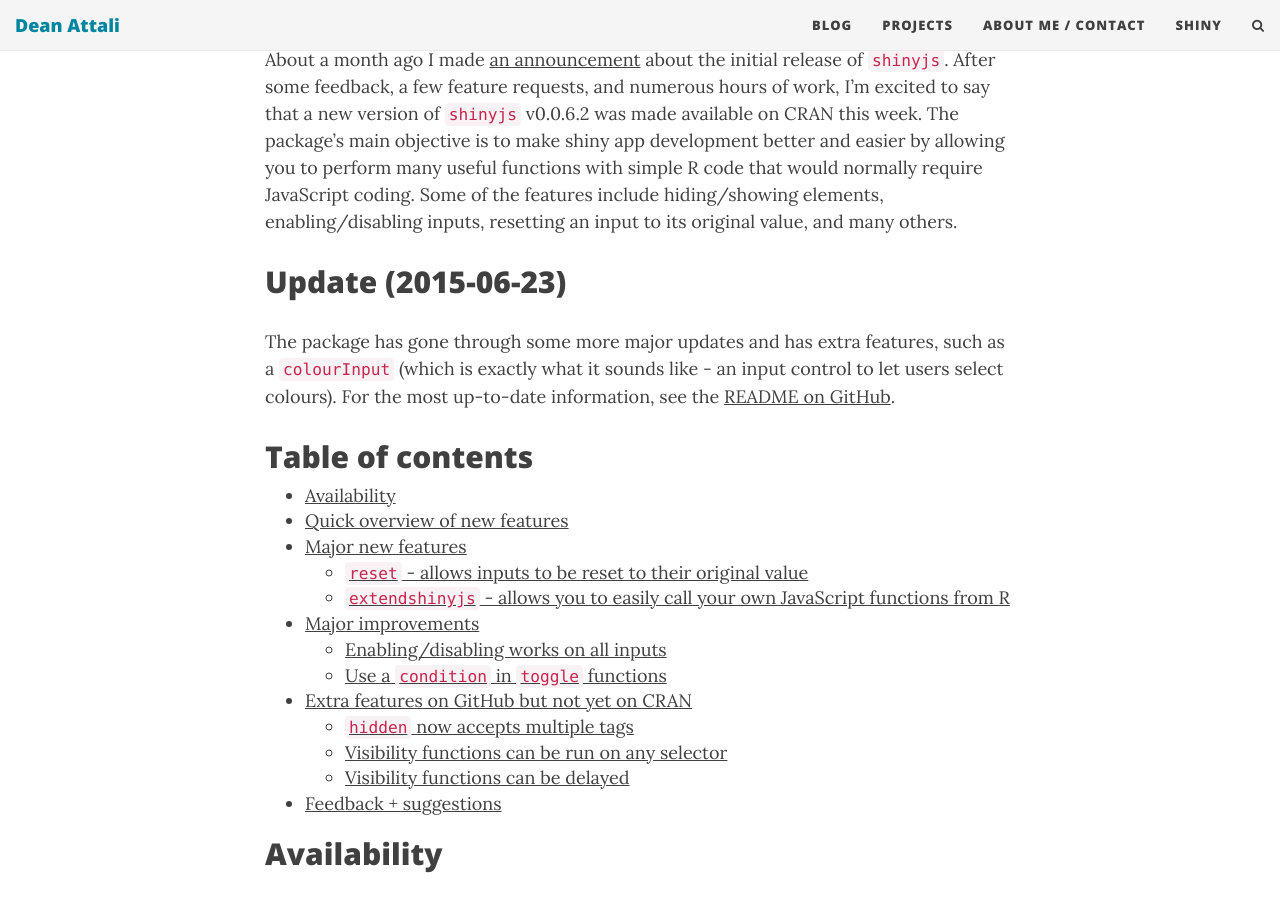
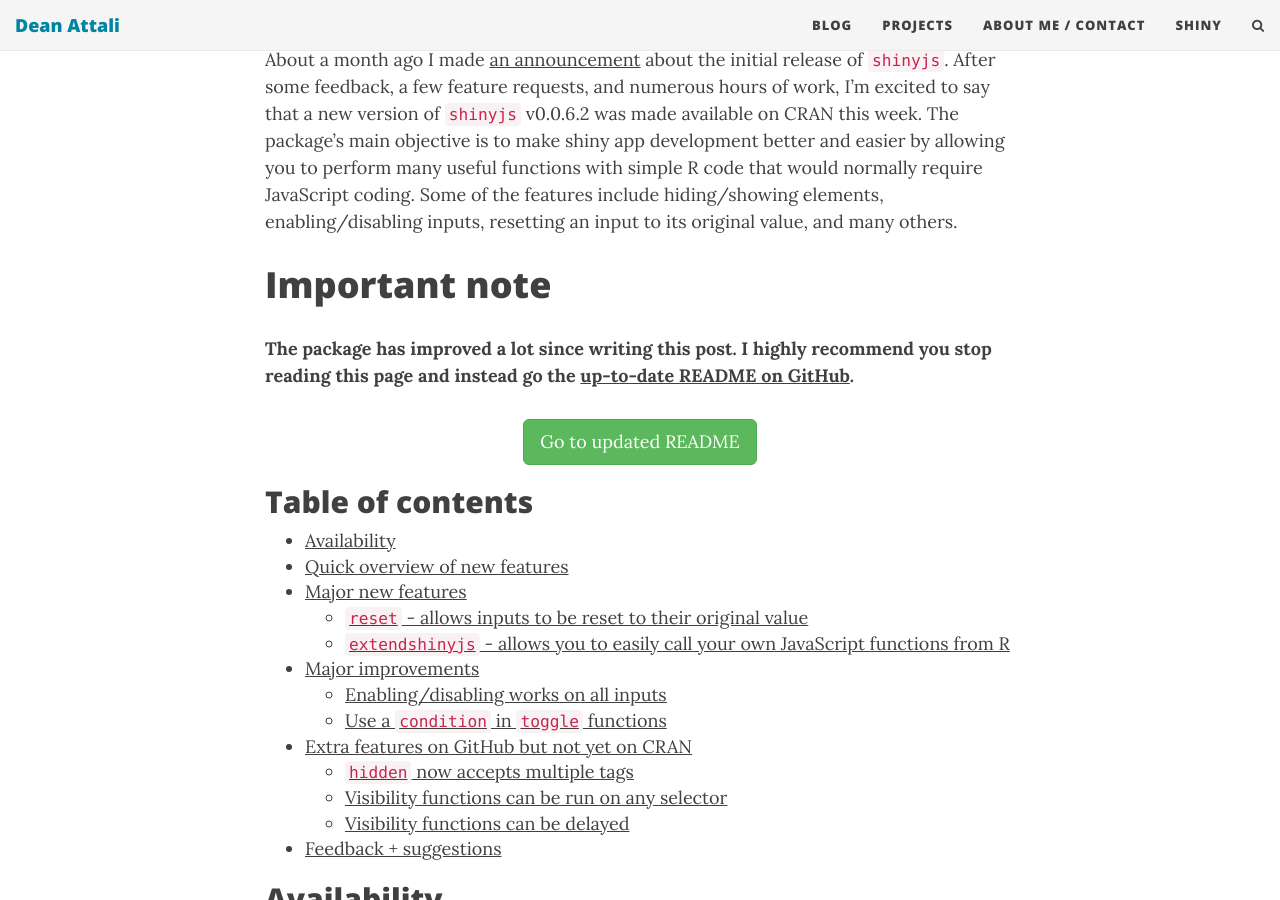
Before and after one commit to daattali/daattali.github.io, a Jekyll site: the page built from _posts/2015-05-31-shinyjs-extend.md, in a window 1280 px wide and 900 px high, scrolled down 415 px. Built offline with Jekyll 4.4.1, drawn with Linux system fonts in a browser that asks for light colours; nearby versions of some CDN libraries; comment, search, counter and statistics services are not loaded.

Commit message:
Update 2015-05-31-shinyjs-extend.md

```diff
--- a/_posts/2015-05-31-shinyjs-extend.md
+++ b/_posts/2015-05-31-shinyjs-extend.md
@@ -8,9 +8,13 @@ permalink: /2015/05/31/shinyjs-extend/
 
 About a month ago I made [an announcement](http://deanattali.com/2015/04/23/shinyjs-r-package) about the initial release of `shinyjs`. After some feedback, a few feature requests, and numerous hours of work, I'm excited to say that a new version of `shinyjs` v0.0.6.2 was made available on CRAN this week. The package's main objective is to make shiny app development better and easier by allowing you to perform many useful functions with simple R code that would normally require JavaScript coding. Some of the features include hiding/showing elements, enabling/disabling inputs, resetting an input to its original value, and many others.
 
-## Update (2015-06-23)
+# Important note
 
-The package has gone through some more major updates and has extra features, such as a `colourInput` (which is exactly what it sounds like - an input control to let users select colours). For the most up-to-date information, see the [README on GitHub](https://github.com/daattali/shinyjs#readme).
+**The package has improved a lot since writing this post. I highly recommend you stop reading this page and instead go the [up-to-date README on GitHub](https://github.com/daattali/shinyjs#readme).**
+
+<div style="text-align:center;">
+<a style="text-decoration: none;" class="btn btn-success btn-lg" href="https://github.com/daattali/shinyjs#readme">Go to updated README</a>
+</div>
 
 ## Table of contents
 
```
